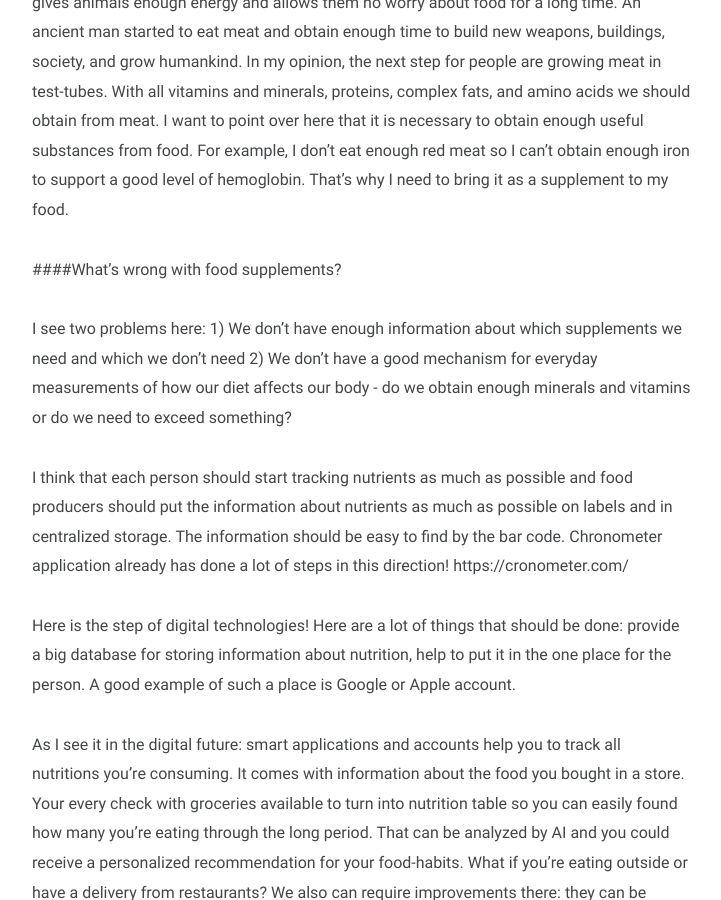
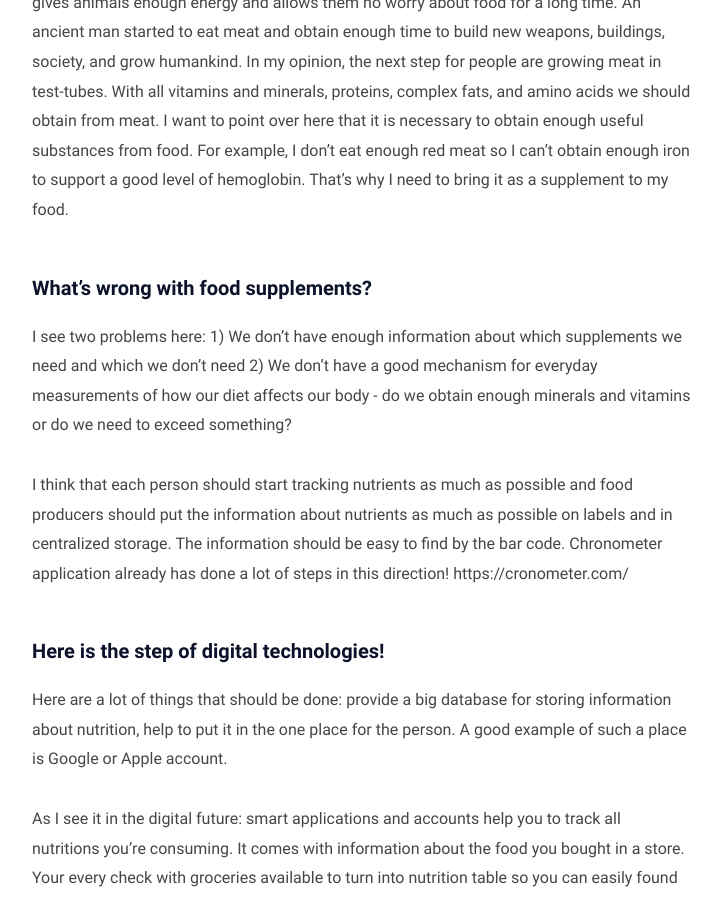
Before and after one commit to irenkamalova/irenkamalova.github.io, a Jekyll site: the page built from _posts/2020-12-29-Quality-and-quantities-of-our-food.md, in a window 1280 px wide and 900 px high, scrolled down 1687 px. Shown: the whole window, without its empty margins (278-999 px from the left). Built offline with Jekyll 4.4.1, drawn with Linux system fonts in a browser that asks for light colours.

```diff
--- a/_posts/2020-12-29-Quality-and-quantities-of-our-food.md
+++ b/_posts/2020-12-29-Quality-and-quantities-of-our-food.md
@@ -46,7 +46,7 @@ I don't think it's a signal to stop eating meat at all. Meat helped to develop o
       In my opinion, the next step for people are growing meat in test-tubes. With all vitamins and
        minerals, proteins, complex fats, and amino acids we should obtain from meat. I want to point over here that it is necessary to obtain enough useful substances from food. For example, I don't eat enough red meat so I can't obtain enough iron to support a good level of hemoglobin. That's why I need to bring it as a supplement to my food.
 
-####What's wrong with food supplements?
+#### What's wrong with food supplements?
 
 I see two problems here:
 1) We don't have enough information about which supplements we need and which we don't need
@@ -56,7 +56,9 @@ I see two problems here:
 I think that each person should start tracking nutrients as much as possible and food producers
  should put the information about nutrients as much as possible on labels and in centralized storage. The information should be easy to find by the bar code. Chronometer application already has done a lot of steps in this direction! https://cronometer.com/
 
-Here is the step of digital technologies! Here are a lot of things that should be done: provide a big database for storing information about nutrition, help to put it in the one place for the person. A good example of such a place is Google or Apple account.
+#### Here is the step of digital technologies!
+ Here are a lot of things that should be done: provide
+ a big database for storing information about nutrition, help to put it in the one place for the person. A good example of such a place is Google or Apple account.
 
 As I see it in the digital future: smart applications and accounts help you to track all
  nutritions you're consuming. It comes with information about the food you bought in a store. Your every
```
